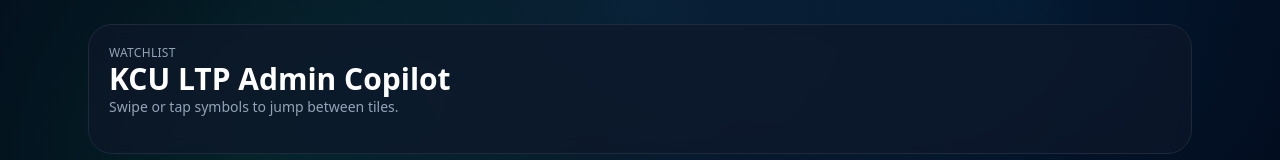
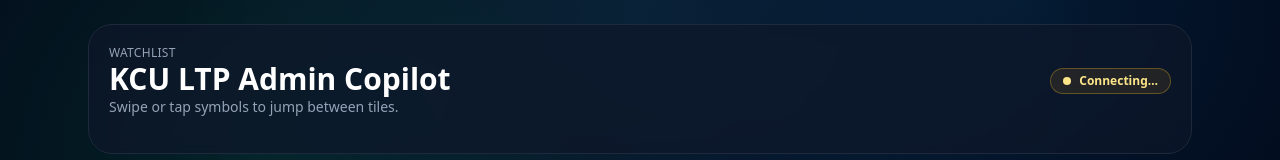
Before and after one commit to n8kahl/KCU, a React (Vite) app in the folder apps/frontend/: page / in a window 1280 px wide. Shown: the top 160 px of the page. Built offline with nearby package versions, Linux system fonts and the light colour scheme; no server answers.

Commit message:
Add websocket stream status indicator

```diff
--- a/apps/frontend/src/api/client.ts
+++ b/apps/frontend/src/api/client.ts
@@ -32,10 +32,15 @@ async function postJSON<T>(path: string, body: unknown, init?: RequestInit): Pro
 }
 
 type WsPayload = { type?: string; data?: unknown };
+type WsStatus = "connecting" | "online" | "offline";
 
-function connectWS(onMessage: (payload: WsPayload) => void) {
+function connectWS(onMessage: (payload: WsPayload) => void, onStatus?: (status: WsStatus) => void) {
   const wsUrl = BACKEND.replace(/^http/, "ws") + "/ws/stream";
   const socket = new WebSocket(wsUrl);
+  onStatus?.("connecting");
+  socket.onopen = () => onStatus?.("online");
+  socket.onclose = () => onStatus?.("offline");
+  socket.onerror = () => onStatus?.("offline");
   socket.onmessage = (event) => onMessage(JSON.parse(event.data));
   return socket;
 }
@@ -67,5 +72,5 @@ function usePolicyMutation() {
   });
 }
 
-export type { WhatIfResponse };
+export type { WhatIfResponse, WsStatus };
 export { BACKEND, connectWS, getJSON, postJSON, usePolicyMutation, useTickers, useTile, useWhatIf };
--- a/apps/frontend/src/pages/Dashboard.tsx
+++ b/apps/frontend/src/pages/Dashboard.tsx
@@ -4,7 +4,7 @@ import DetailDrawer from "../components/DetailDrawer";
 import TickerCarousel from "../components/TickerCarousel";
 import WhatIfPanel from "../components/WhatIfPanel";
 import TickerTile from "../components/TickerTile";
-import { connectWS, useTickers, useTile } from "../api/client";
+import { connectWS, useTickers, useTile, type WsStatus } from "../api/client";
 import useSwipeNavigation from "../hooks/useSwipeNavigation";
 
 function Dashboard() {
@@ -14,6 +14,7 @@ function Dashboard() {
   const tileQuery = useTile(selected || tickerList[0]);
   const [liveTile, setLiveTile] = useState<any | null>(null);
   const [drawerTile, setDrawerTile] = useState<any | null>(null);
+  const [streamStatus, setStreamStatus] = useState<WsStatus>("connecting");
   const currentIndex = selected ? tickerList.indexOf(selected) : 0;
 
   const cycleSymbol = (direction: number) => {
@@ -34,6 +35,7 @@ function Dashboard() {
   const drawerSymbol = drawerTile?.symbol;
 
   useEffect(() => {
+    setStreamStatus("connecting");
     const socket = connectWS((payload) => {
       if (payload?.type !== "tile" || !payload.data || typeof payload.data !== "object") {
         return;
@@ -45,11 +47,16 @@ function Dashboard() {
       if (drawerSymbol && tilePayload.symbol === drawerSymbol) {
         setDrawerTile(tilePayload);
       }
-    });
+    }, setStreamStatus);
     return () => socket.close();
   }, [selected, drawerSymbol]);
 
   const tile = liveTile || tileQuery.data;
+
+  const statusLabel =
+    streamStatus === "online" ? "Live" : streamStatus === "connecting" ? "Connecting…" : "Offline";
+  const statusTone =
+    streamStatus === "online" ? "bg-emerald-500/20 text-emerald-200 border-emerald-400/40" : streamStatus === "connecting" ? "bg-amber-500/10 text-amber-200 border-amber-400/30" : "bg-rose-500/10 text-rose-200 border-rose-400/30";
 
   return (
     <main className="mx-auto flex w-full max-w-6xl flex-col gap-6 p-4 sm:p-6">
@@ -60,6 +67,10 @@ function Dashboard() {
               <p className="text-xs uppercase tracking-wide text-slate-400">Watchlist</p>
               <h1 className="text-3xl font-semibold text-white">KCU LTP Admin Copilot</h1>
               <p className="text-sm text-slate-400">Swipe or tap symbols to jump between tiles.</p>
+            </div>
+            <div className={`inline-flex items-center gap-2 rounded-full border px-3 py-1 text-xs font-semibold ${statusTone}`}>
+              <span className="h-2 w-2 rounded-full bg-current" />
+              {statusLabel}
             </div>
           </div>
           <div className="mt-4">
```
